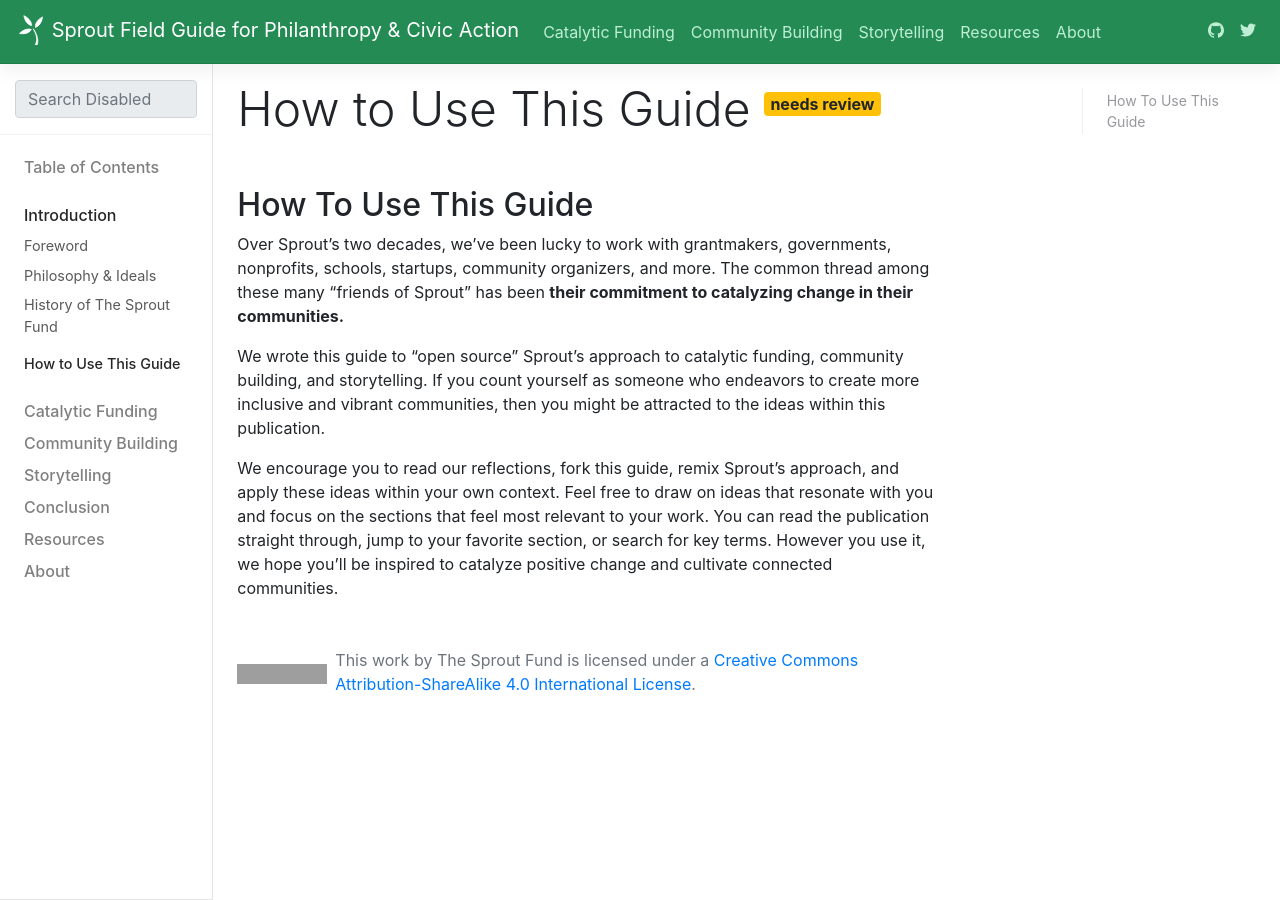
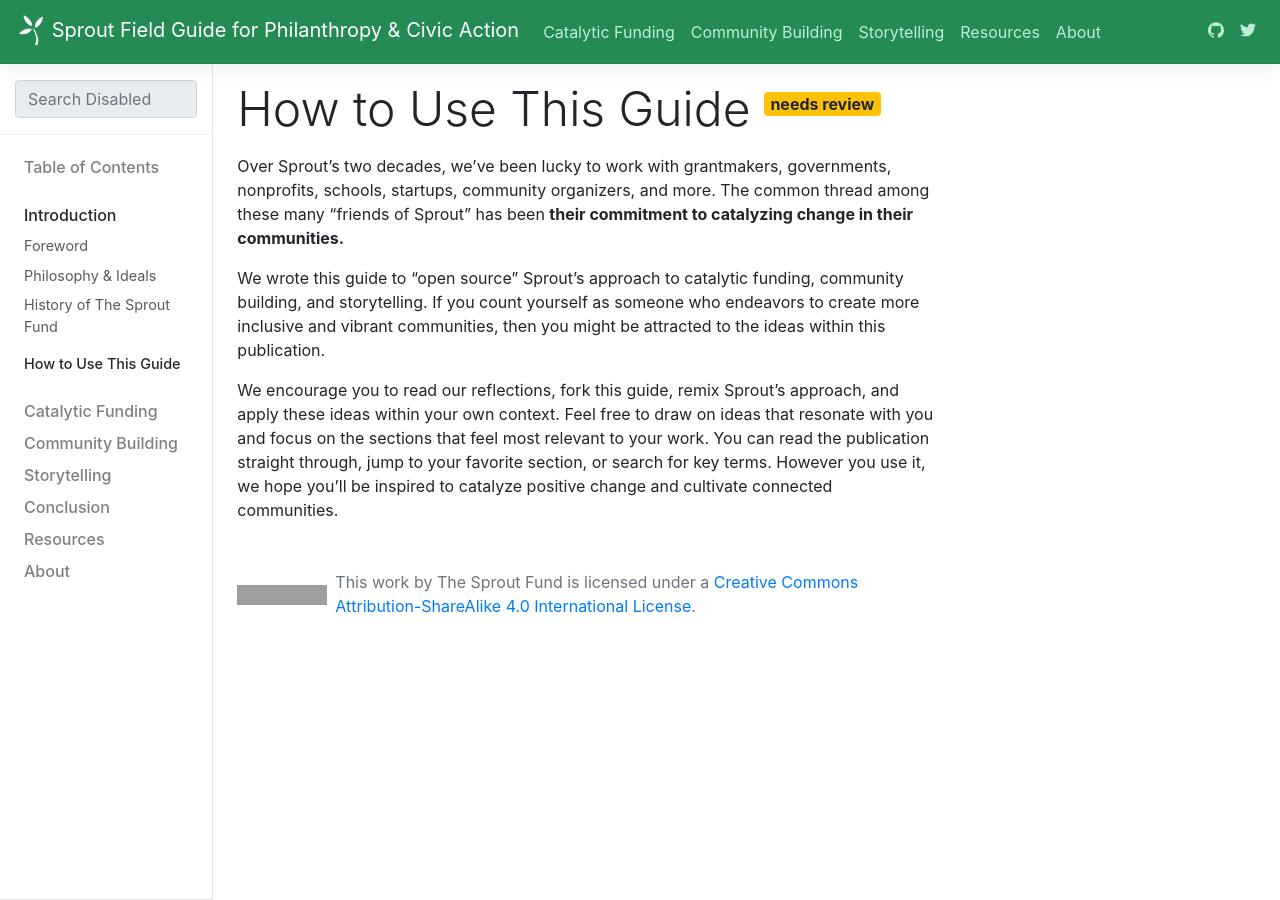
Before and after one commit to sproutfund/field-guide, a Jekyll site: the page built from introduction/how-to-use-this-guide.md, in a window 1280 px wide. Built offline with Jekyll 4.4.1, drawn with Linux system fonts in a browser that asks for light colours; comment, search, counter and statistics services are not loaded; grey boxes are pictures that could not be loaded.

Commit message:
Update how-to-use-this-guide.md

```diff
--- a/introduction/how-to-use-this-guide.md
+++ b/introduction/how-to-use-this-guide.md
@@ -8,8 +8,6 @@
 status: <span class="badge badge-warning">needs review</span>
 ---
 
-## How To Use This Guide
-
 Over Sprout's two decades, we’ve been lucky to work with grantmakers, governments, nonprofits, schools, startups, community organizers, and more. The common thread among these many "friends of Sprout" has been **their commitment to catalyzing change in their communities.**
 
 We wrote this guide to "open source" Sprout's approach to catalytic funding, community building, and storytelling. If you count yourself as someone who endeavors to create more inclusive and vibrant communities, then you might be attracted to the ideas within this publication.
```
